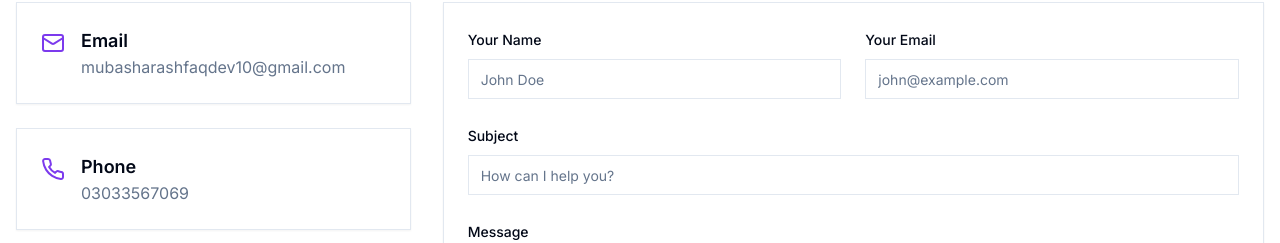
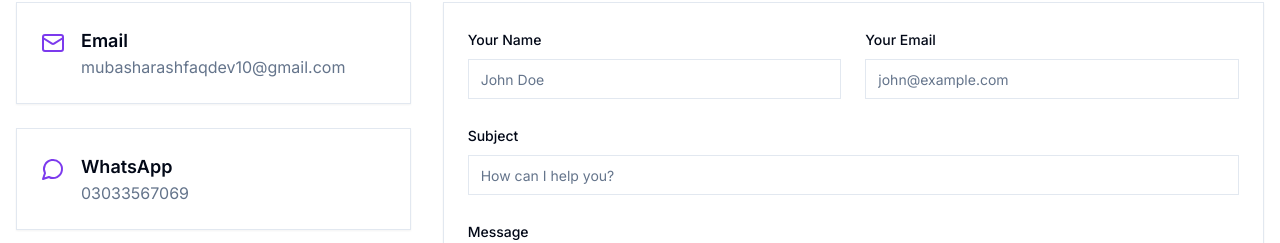
Before and after one commit to mubashfaq/Personal-Portfolio, a Next.js app: page / in a window 1280 px wide. Shown: the part 4182-4425 px from the top of the page. Built offline with nearby package versions, Linux system fonts and the light colour scheme.

Commit message:
whatsapp link added in contact section

```diff
--- a/components/contact.tsx
+++ b/components/contact.tsx
@@ -4,7 +4,7 @@ import type React from "react"
 
 import { useState, useRef } from "react"
 import { motion, useInView } from "framer-motion"
-import { Mail, Phone, MapPin, Send } from "lucide-react"
+import { Mail, MessageCircle , MapPin, Send } from "lucide-react"
 import { Button } from "@/components/ui/button"
 import { Input } from "@/components/ui/input"
 import { Textarea } from "@/components/ui/textarea"
@@ -47,10 +47,10 @@ export default function Contact() {
       link: "mailto:mubasharashfaqdev10@gmail.com",
     },
     {
-      icon: <Phone className="h-6 w-6 text-primary" />,
-      title: "Phone",
+      icon: <MessageCircle  className="h-6 w-6 text-primary" />,
+      title: "WhatsApp",
       content: "03033567069",
-      link: "tel:03033567069",
+      link: "https://wa.me/+923033567069",
     },
     {
       icon: <MapPin className="h-6 w-6 text-primary" />,
@@ -85,7 +85,7 @@ export default function Contact() {
                     <div className="mt-1">{info.icon}</div>
                     <div>
                       <h3 className="font-semibold text-lg">{info.title}</h3>
-                      <a href={info.link} className="text-muted-foreground hover:text-primary transition-colors">
+                      <a href={info.link} target="_blank" className="text-muted-foreground hover:text-primary transition-colors">
                         {info.content}
                       </a>
                     </div>
```
